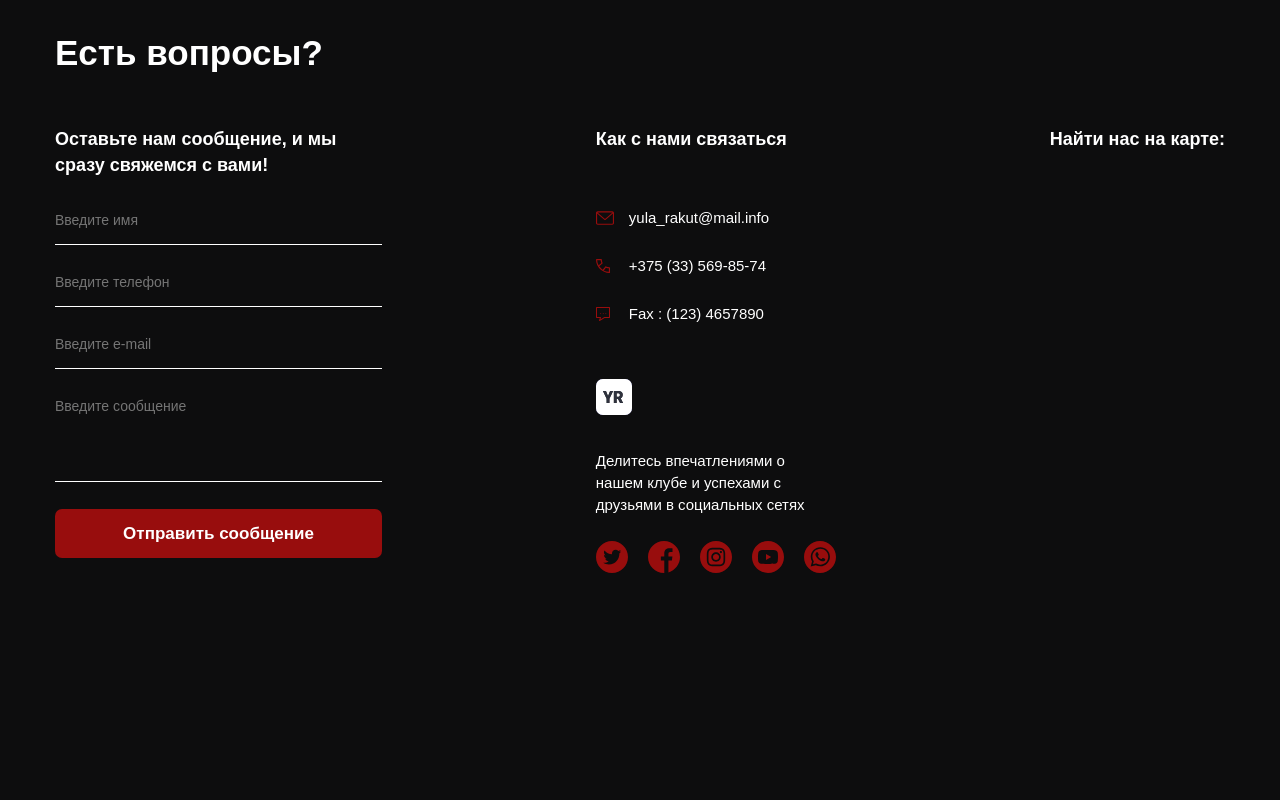
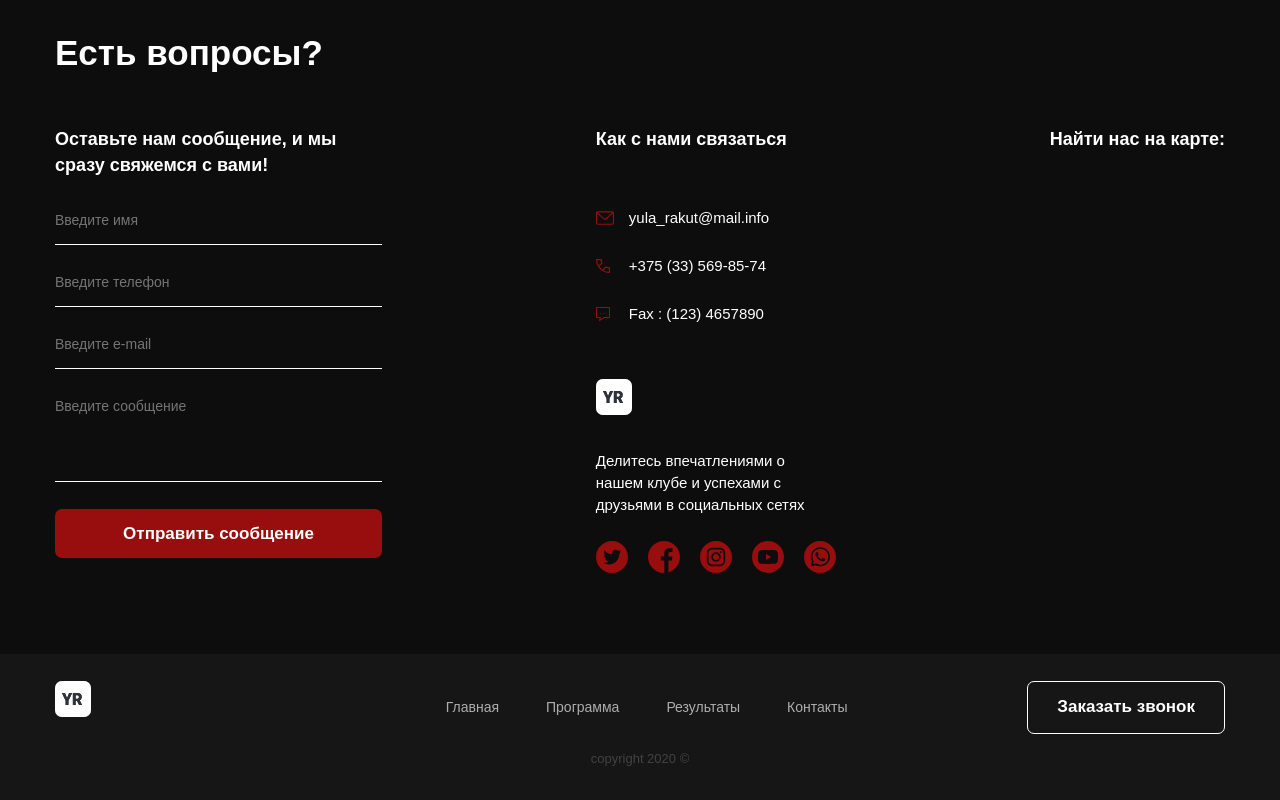
Before and after one commit to JimakPasha/yr, a website: page app/index.html in a window 1280 px wide. Shown: the part 2323-3123 px from the top of the page. Before the commit the page ends 2977 px from the top, so only its background shows below. Drawn offline with nearby package versions, Linux system fonts and the light colour scheme; files that its build step writes are made by us from their sources; files whose address does not match are found by name.

Commit message:
added footer

```diff
--- a/app/index.html
+++ b/app/index.html
@@ -464,7 +464,35 @@
   </section>
 
   <footer class="footer">
-
+    <div class="container">
+      <div class="header__top footer__inner">
+        <a class="logo" href="#">
+          <img class="logo__img" src="images/logo.svg" alt="лого">
+        </a>
+        <nav class="menu menu-footer">
+          <ul class="menu__list">
+            <li class="menu__list-item">
+              <a class="menu__list-link menu__list-link--footer" href="#">Главная</a>
+            </li>
+            <li class="menu__list-item">
+              <a class="menu__list-link menu__list-link--footer" href="#">Программа</a>
+            </li>
+            <li class="menu__list-item">
+              <a class="menu__list-link menu__list-link--footer" href="#">Результаты</a>
+            </li>
+            <li class="menu__list-item">
+              <a class="menu__list-link menu__list-link--footer" href="#">Контакты</a>
+            </li>
+          </ul>
+        </nav>
+        <a href="#" class="btn-call">
+          Заказать звонок
+        </a>
+      </div>
+      <p class="footer__copy">
+        copyright 2020 ©
+      </p>
+    </div>
   </footer>
 
   <script src="js/main.min.js"></script>
--- a/app/scss/style.scss
+++ b/app/scss/style.scss
@@ -398,4 +398,31 @@
   }
 }
 
+.footer{
+  padding-bottom: 30px;
+  background-color: #161616;
+  &__inner{
+    padding: 27px 0 14px;
+  }
+  &__copy{
+    font-size: 13px;
+    color: #424242;
+    text-align: center;
+  }
+}
+
+.menu-footer{
+  margin-left: 175px;
+}
+
+.menu__list-link--footer{
+  font-size: 14px;
+  color: rgba(255, 255, 255, 0.651);
+  &:hover{
+    color: rgba(255, 255, 255, 0.651);
+    border: none;
+  }
+}
+
+
 @import 'media';
```
